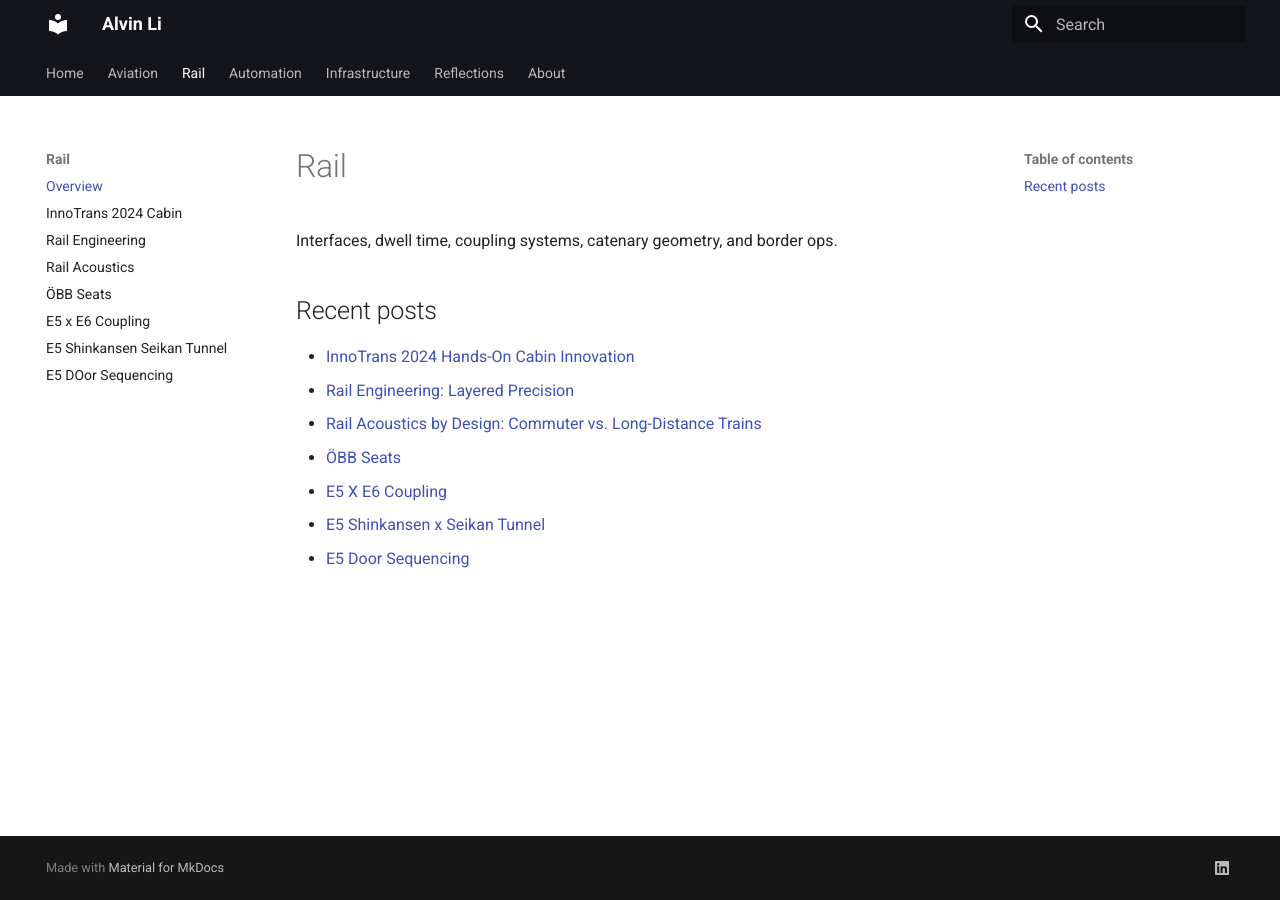
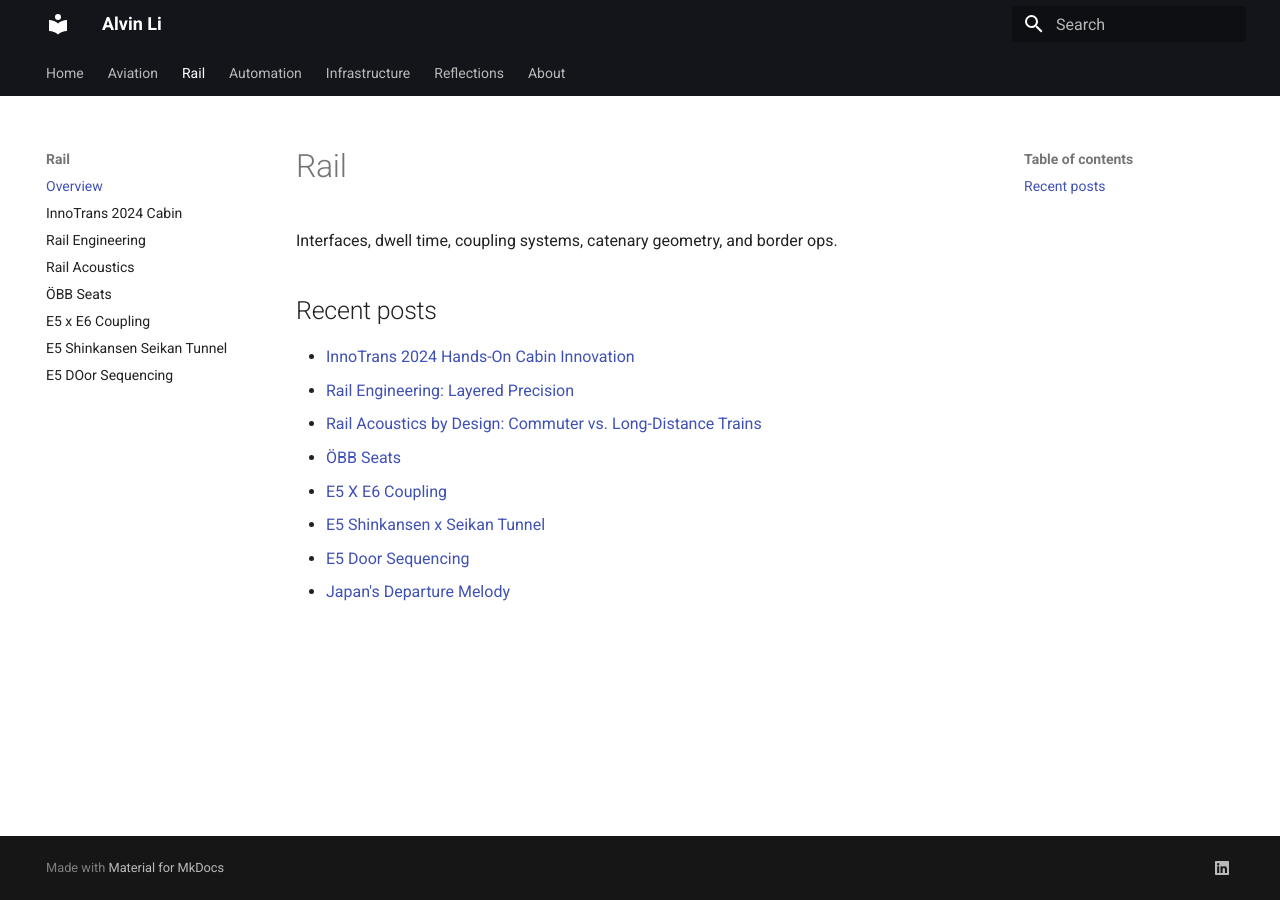
Before and after one commit to alvvvli/alvin-site, an MkDocs documentation site: the page built from docs/rail/index.md, in a window 1280 px wide. Built offline with MkDocs 1.6.1 and Material for MkDocs 9.7.7, drawn with Linux system fonts in a browser that asks for light colours.

Commit message:
Update index.md

```diff
--- a/docs/rail/index.md
+++ b/docs/rail/index.md
@@ -10,3 +10,4 @@ Interfaces, dwell time, coupling systems, catenary geometry, and border ops.
 - [E5 X E6 Coupling](e5e6.md)
 - [E5 Shinkansen x Seikan Tunnel](e5skn.md)
 - [E5 Door Sequencing](e5close.md)
+- [Japan's Departure Melody](okaring.md)
```
